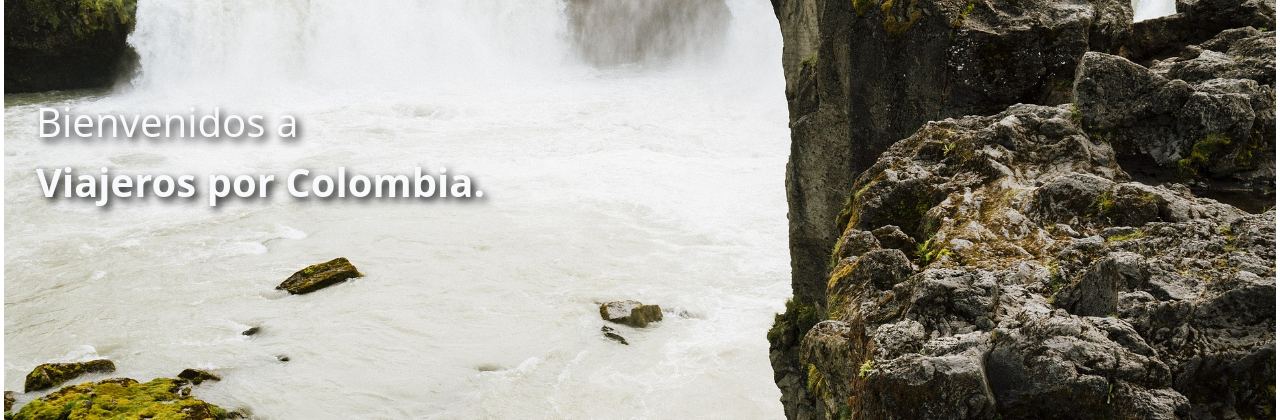
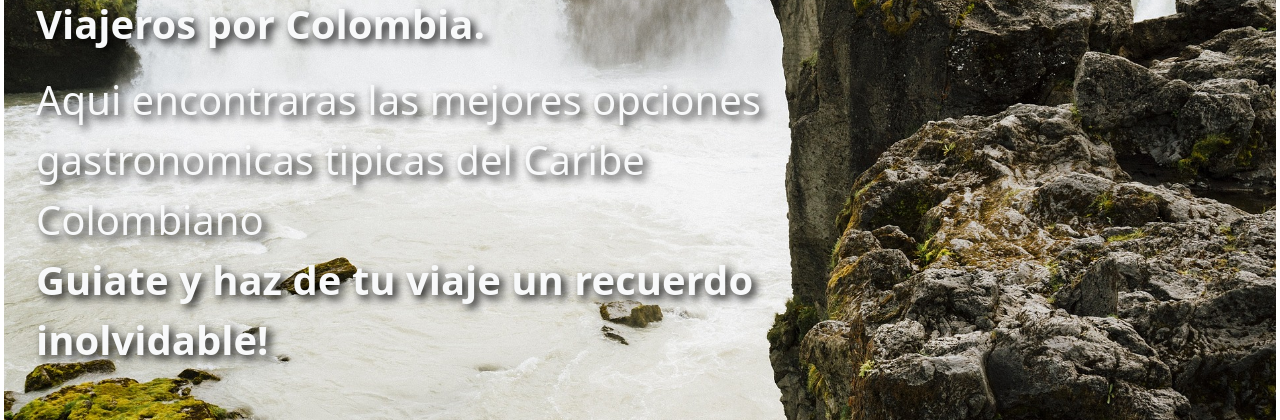
Before and after one commit to SoniaBejarano05/WebVIAJEROS-COL, a React (Vite) app: page / in a window 1280 px wide. Shown: the part 318-738 px from the top of the page. Built offline with nearby package versions, Linux system fonts and the light colour scheme.

Commit message:
Agregue texto al Home

```diff
--- a/src/pages/home/Home.jsx
+++ b/src/pages/home/Home.jsx
@@ -13,6 +13,7 @@ function Home() {
             <div className="col-sm-8 d-flex align-items-center">
               <div className='ps-3 text-light'>
                 <p className='fs-1' style={{textShadow: 'black 0.1em 0.1em 0.2em'}}>Bienvenidos a <br /><span className='fw-bold'>Viajeros por Colombia.</span></p>
+                <p className='fs-1' style={{textShadow: 'black 0.1em 0.1em 0.2em'}}> Aqui encontraras las mejores opciones gastronomicas tipicas del Caribe Colombiano<br /><span className='fw-bold'> Guiate y haz de tu viaje un recuerdo inolvidable!</span></p>
               </div>
             </div>
             <div className="col-sm-4">
```
